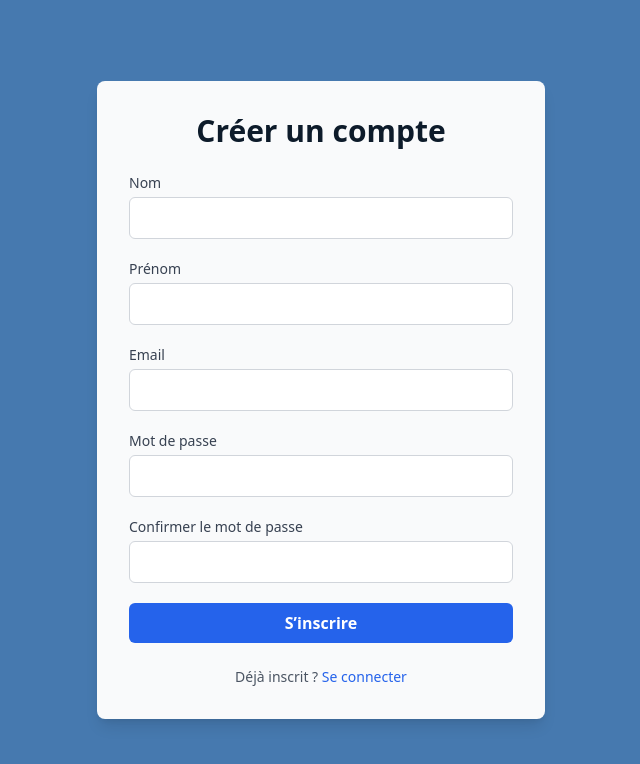
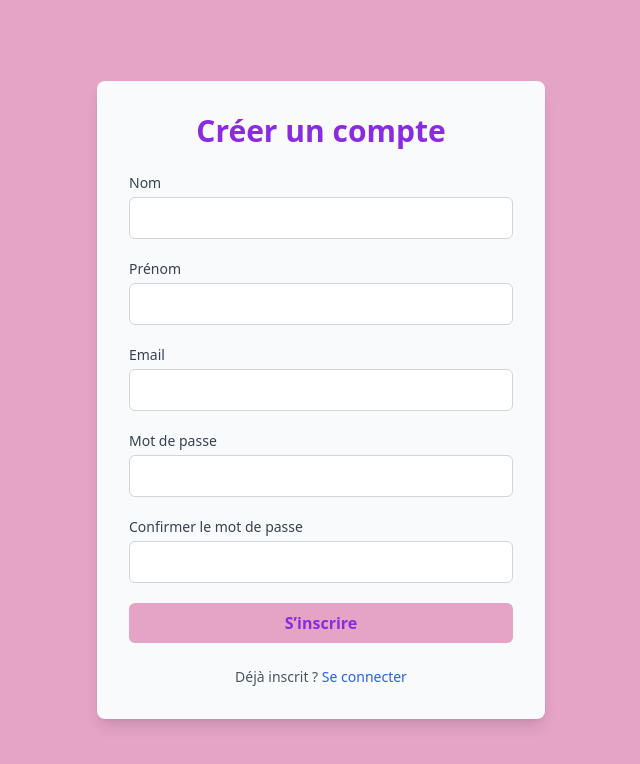
Before and after one commit to franklamine/social-network-front, a React (Vite) app: page /inscription in a window 1280 px wide. Shown: the top 764 px of the page, without its empty margins (319-959 px from the left). Built offline with nearby package versions, Linux system fonts and the light colour scheme.

Commit message:
mise en form du formulaire connection et inscription

```diff
--- a/src/pages/Connexion.jsx
+++ b/src/pages/Connexion.jsx
@@ -49,9 +49,9 @@ function Connexion() {
     };
 
     return (
-        <div className="min-h-screen flex items-center justify-center bg-[#4679af]">
+        <div className="min-h-screen flex items-center justify-center bg-[#E5A3C5]">
             <div className="w-full max-w-md bg-[#f9fafb] rounded-lg shadow-lg p-8">
-                <h2 className="text-3xl font-bold text-center text-[#0d1b2a] mb-6">
+                <h2 className="text-3xl font-bold text-center text-[#8A2BE2] mb-6">
                     Connexion
                 </h2>
                 <form onSubmit={handleSubmit(onSubmit)} className="space-y-5">
@@ -110,7 +110,7 @@ function Connexion() {
 
                     <button
                         type="submit"
-                        className="w-full bg-blue-600 text-white font-semibold py-2 rounded-md hover:bg-blue-700 transition duration-200"
+                        className="w-full bg-[#E5A3C5] text-[#8A2BE2] font-semibold py-2 rounded-md hover:bg-[#F9A3AA] transition duration-200"
                     >
                         Se connecter
                     </button>
--- a/src/pages/Inscription.jsx
+++ b/src/pages/Inscription.jsx
@@ -36,9 +36,9 @@ function Inscription() {
     };
 
     return (
-        <div className="min-h-screen flex items-center justify-center bg-[#4679af]">
+        <div className="min-h-screen flex items-center justify-center bg-[#E5A3C5]">
             <div className="w-full max-w-md bg-[#f9fafb] rounded-lg shadow-lg p-8">
-                <h2 className="text-3xl font-bold text-center text-[#0d1b2a] mb-6">
+                <h2 className="text-3xl font-bold text-center text-[#8A2BE2] mb-6">
                     Créer un compte
                 </h2>
                 <form onSubmit={handleSubmit(onSubmit)} className="space-y-5">
@@ -163,7 +163,7 @@ function Inscription() {
 
                     <button
                         type="submit"
-                        className="w-full bg-blue-600 text-white font-semibold py-2 rounded-md hover:bg-blue-700 transition duration-200"
+                        className="w-full bg-[#E5A3C5] text-[#8A2BE2] font-semibold py-2 rounded-md hover:bg-[#F9A3AA] transition duration-200"
                     >
                         S’inscrire
                     </button>
```
